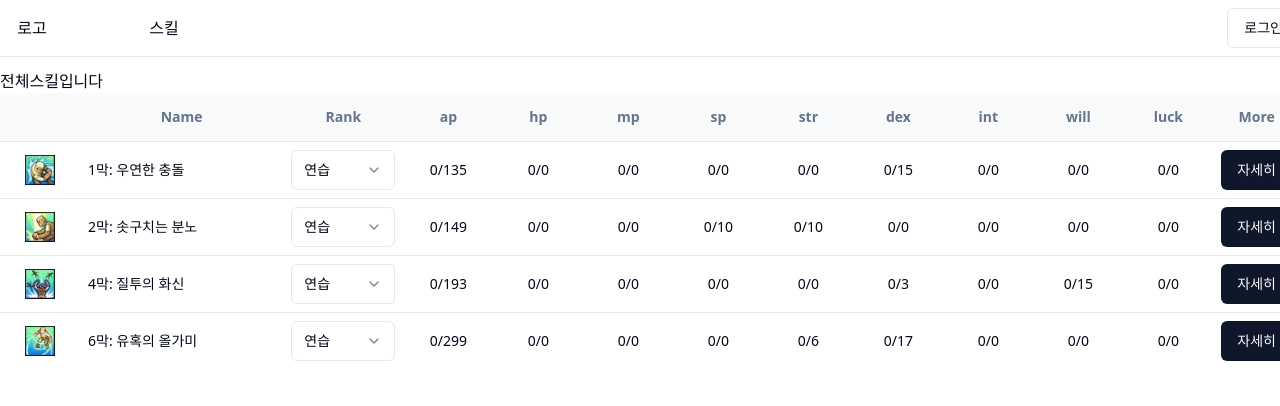
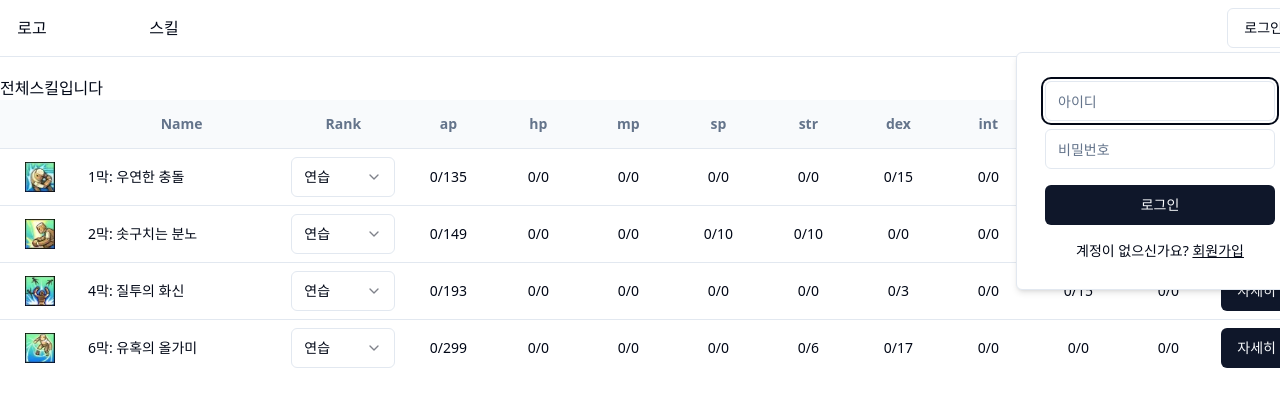
Before and after one commit to audrhks29/mabi-auction, a Next.js app: page /skill in a window 1280 px wide. Both pictures are taken after a click on the button "로그인". Shown: the top 406 px of the page. Built offline with nearby package versions, Linux system fonts and the light colour scheme.

Commit message:
Feat: Login 컴포넌트 추가

```diff
--- a/package.json
+++ b/package.json
@@ -12,7 +12,9 @@
     "@radix-ui/react-accordion": "^1.1.2",
     "@radix-ui/react-alert-dialog": "^1.0.5",
     "@radix-ui/react-dialog": "^1.0.5",
+    "@radix-ui/react-label": "^2.0.2",
     "@radix-ui/react-menubar": "^1.0.4",
+    "@radix-ui/react-popover": "^1.0.7",
     "@radix-ui/react-select": "^2.0.0",
     "@radix-ui/react-separator": "^1.0.3",
     "@radix-ui/react-slot": "^1.0.2",
--- a/src/app/globals.css
+++ b/src/app/globals.css
@@ -8,7 +8,7 @@ nav,
   margin: 0 auto;
 }
 .inner {
-  padding-top: 12px;
+  padding-top: 76px;
   padding-bottom: 12px;
 }
 
--- a/src/app/layout.tsx
+++ b/src/app/layout.tsx
@@ -24,7 +24,7 @@ export default function RootLayout({
     <html lang="en">
       <body className={cn("min-h-screen bg-background font-sans antialiased", fontSans.variable)}>
         <Header />
-        <Separator />
+        <Separator className="fixed top-14" />
         {children}
       </body>
     </html>
--- a/src/components/layout/Header.tsx
+++ b/src/components/layout/Header.tsx
@@ -1,9 +1,10 @@
 import Link from "next/link";
 
-import { Button } from "../ui/button";
+import LoginButton from "./LoginButton";
 
 export default function Header() {
   return (
+    <header className="fixed bg-background w-full">
       <nav className="flex h-14 justify-between items-center">
         <div className="flex h-14">
           <h1 className="w-16 cursor-pointer">
@@ -21,9 +22,8 @@ export default function Header() {
           </ul>
         </div>
 
-      <Button type="button" variant="outline">
-        로그인
-      </Button>
+        <LoginButton />
       </nav>
+    </header>
   );
 }
--- /dev/null
+++ b/src/components/layout/LoginButton.tsx
@@ -0,0 +1,38 @@
+import { Popover, PopoverContent, PopoverTrigger } from "@/components/ui/popover";
+import { Card, CardContent, CardDescription, CardHeader, CardTitle } from "@/components/ui/card";
+import { Input } from "@/components/ui/input";
+import { Label } from "@/components/ui/label";
+import { Button } from "@/components/ui/button";
+
+import Link from "next/link";
+
+export default function LoginButton() {
+  return (
+    <Popover>
+      <PopoverTrigger className="border border-input bg-background hover:bg-accent hover:text-accent-foreground inline-flex items-center justify-center whitespace-nowrap rounded-md text-sm font-medium ring-offset-background transition-colors focus-visible:outline-none focus-visible:ring-2 focus-visible:ring-ring focus-visible:ring-offset-2 disabled:pointer-events-none disabled:opacity-50 h-10 px-4 py-2">
+        로그인
+      </PopoverTrigger>
+
+      <PopoverContent className="absolute -right-10">
+        <div className="p-3">
+          <div className="grid gap-4">
+            <div className="grid gap-2">
+              <Input id="user_id" type="text" placeholder="아이디" required />
+              <Input id="password" type="password" placeholder="비밀번호" required />
+            </div>
+            <Button type="submit" className="w-full">
+              로그인
+            </Button>
+          </div>
+
+          <div className="mt-4 text-center text-sm">
+            계정이 없으신가요?&nbsp;
+            <Link href="#" className="underline">
+              회원가입
+            </Link>
+          </div>
+        </div>
+      </PopoverContent>
+    </Popover>
+  );
+}
--- /dev/null
+++ b/src/components/ui/input.tsx
@@ -0,0 +1,25 @@
+import * as React from "react"
+
+import { cn } from "@/lib/utils"
+
+export interface InputProps
+  extends React.InputHTMLAttributes<HTMLInputElement> {}
+
+const Input = React.forwardRef<HTMLInputElement, InputProps>(
+  ({ className, type, ...props }, ref) => {
+    return (
+      <input
+        type={type}
+        className={cn(
+          "flex h-10 w-full rounded-md border border-input bg-background px-3 py-2 text-sm ring-offset-background file:border-0 file:bg-transparent file:text-sm file:font-medium placeholder:text-muted-foreground focus-visible:outline-none focus-visible:ring-2 focus-visible:ring-ring focus-visible:ring-offset-2 disabled:cursor-not-allowed disabled:opacity-50",
+          className
+        )}
+        ref={ref}
+        {...props}
+      />
+    )
+  }
+)
+Input.displayName = "Input"
+
+export { Input }
--- /dev/null
+++ b/src/components/ui/label.tsx
@@ -0,0 +1,26 @@
+"use client"
+
+import * as React from "react"
+import * as LabelPrimitive from "@radix-ui/react-label"
+import { cva, type VariantProps } from "class-variance-authority"
+
+import { cn } from "@/lib/utils"
+
+const labelVariants = cva(
+  "text-sm font-medium leading-none peer-disabled:cursor-not-allowed peer-disabled:opacity-70"
+)
+
+const Label = React.forwardRef<
+  React.ElementRef<typeof LabelPrimitive.Root>,
+  React.ComponentPropsWithoutRef<typeof LabelPrimitive.Root> &
+    VariantProps<typeof labelVariants>
+>(({ className, ...props }, ref) => (
+  <LabelPrimitive.Root
+    ref={ref}
+    className={cn(labelVariants(), className)}
+    {...props}
+  />
+))
+Label.displayName = LabelPrimitive.Root.displayName
+
+export { Label }
--- /dev/null
+++ b/src/components/ui/popover.tsx
@@ -0,0 +1,31 @@
+"use client";
+
+import * as React from "react";
+import * as PopoverPrimitive from "@radix-ui/react-popover";
+
+import { cn } from "@/lib/utils";
+
+const Popover = PopoverPrimitive.Root;
+
+const PopoverTrigger = PopoverPrimitive.Trigger;
+
+const PopoverContent = React.forwardRef<
+  React.ElementRef<typeof PopoverPrimitive.Content>,
+  React.ComponentPropsWithoutRef<typeof PopoverPrimitive.Content>
+>(({ className, align = "center", sideOffset = 4, ...props }, ref) => (
+  <PopoverPrimitive.Portal>
+    <PopoverPrimitive.Content
+      ref={ref}
+      align={align}
+      sideOffset={sideOffset}
+      className={cn(
+        "z-50 w-72 rounded-md border bg-popover p-4 text-popover-foreground shadow-md outline-none data-[state=open]:animate-in data-[state=closed]:animate-out data-[state=closed]:fade-out-0 data-[state=open]:fade-in-0 data-[state=closed]:zoom-out-95 data-[state=open]:zoom-in-95 data-[side=bottom]:slide-in-from-top-2 data-[side=left]:slide-in-from-right-2 data-[side=right]:slide-in-from-left-2 data-[side=top]:slide-in-from-bottom-2",
+        className,
+      )}
+      {...props}
+    />
+  </PopoverPrimitive.Portal>
+));
+PopoverContent.displayName = PopoverPrimitive.Content.displayName;
+
+export { Popover, PopoverTrigger, PopoverContent };
```
Also changed, not shown: 1 other file (tests, documents, lock files or other folders). Lines whose indentation alone changed are shown as unchanged.
